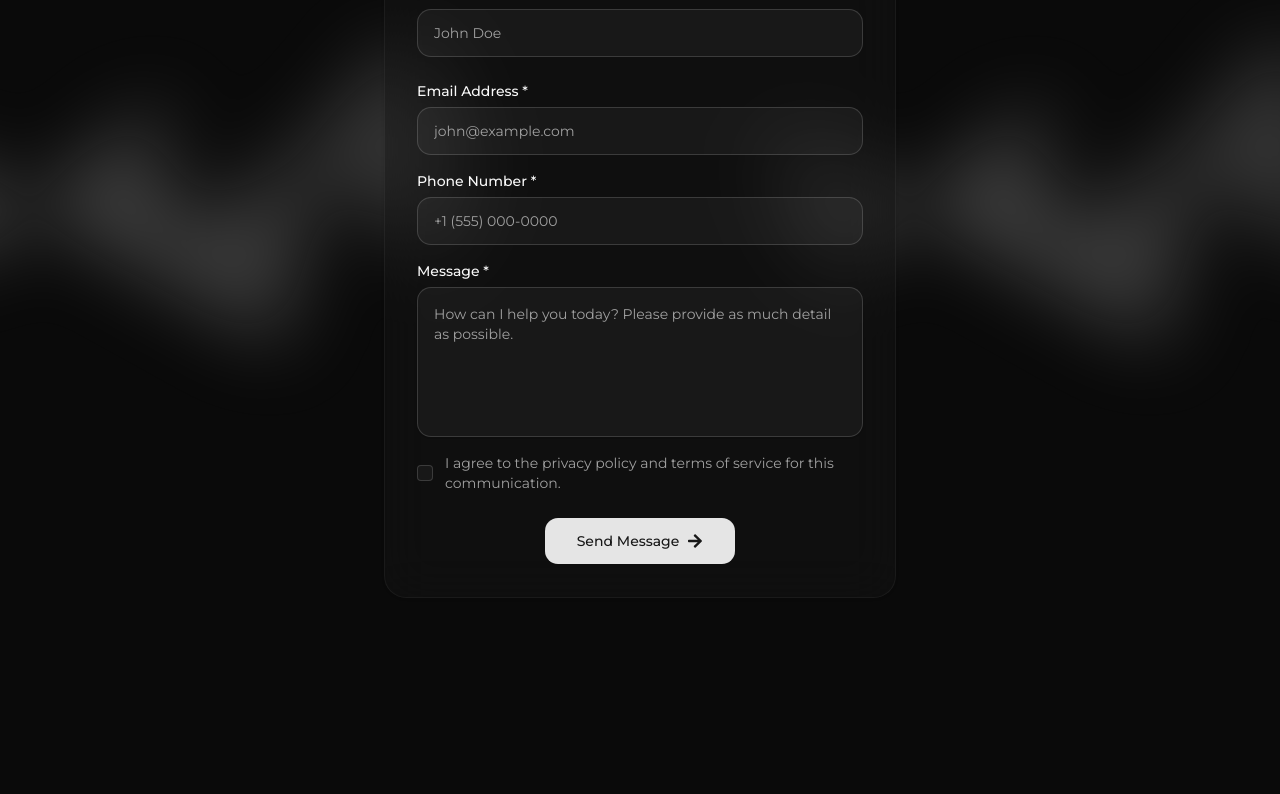
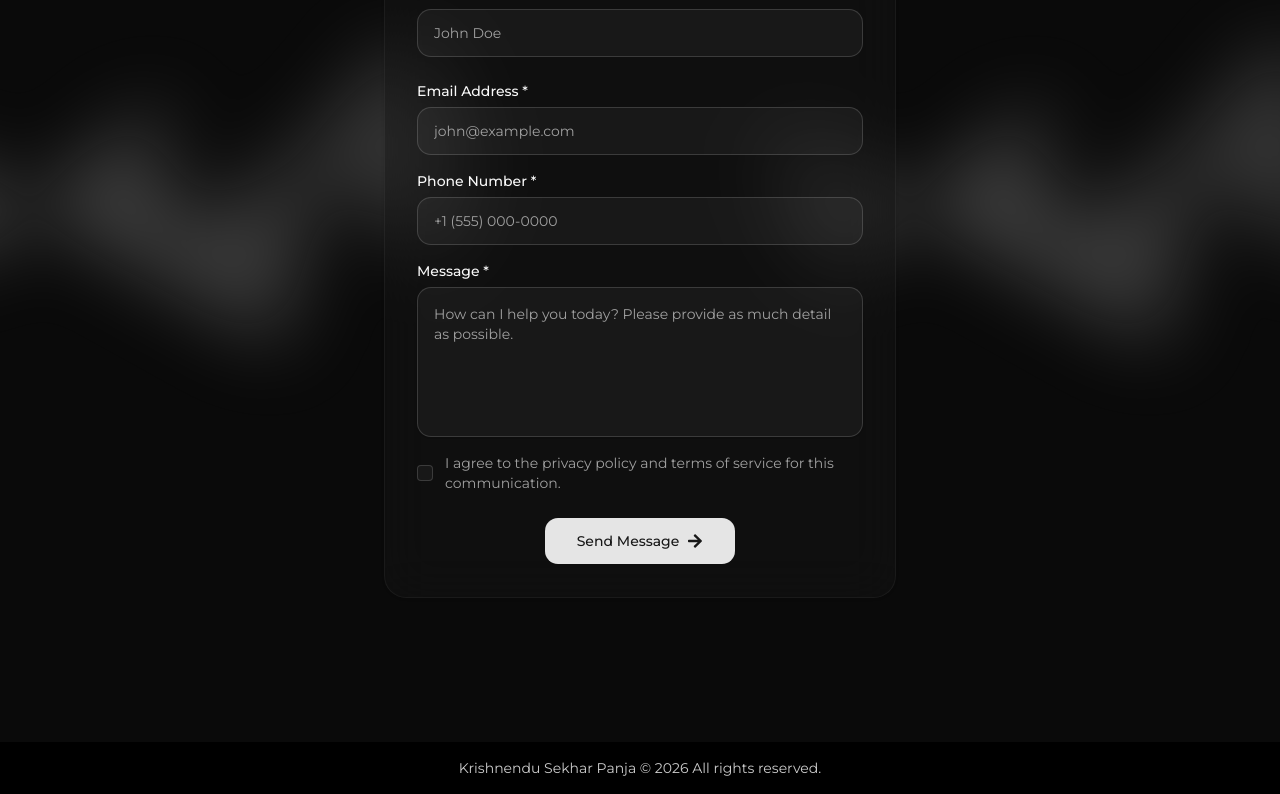
Before and after one commit to KRISH826/krishnendu-panja, a Next.js app in the folder frontend/: page / in a window 1280 px wide. Shown: the part 4626-5420 px from the top of the page. Before the commit the page ends 5288 px from the top, so only its background shows below. Built offline with nearby package versions, Linux system fonts and the light colour scheme; no server answers.

Commit message:
feat: initialize home page with modular sections and hero component layout

```diff
--- a/frontend/app/page.tsx
+++ b/frontend/app/page.tsx
@@ -4,6 +4,7 @@ import ContactUs from "@/components/ContactUs";
 import FeatureSection from "@/components/FeatureSection";
 import HeroSection from "@/components/HeroSection";
 import SkillSection from "@/components/Skills";
+import Footer from "@/components/footer";
 
 export default function Home() {
   return (
@@ -15,6 +16,7 @@ export default function Home() {
         <CareerSection />
         <FeatureSection />
         <ContactUs />
+        <Footer />
       </main>
     </>
   );
--- /dev/null
+++ b/frontend/components/footer.tsx
@@ -0,0 +1,15 @@
+import React from 'react'
+
+const Footer = () => {
+    return (
+        <footer className='py-4 bg-black'>
+            <div className="container">
+                <div className='footer_sec flex items-center justify-center'>
+                    <p className='sm:text-sm text-xs text-white/80'>Krishnendu Sekhar Panja © 2026 All rights reserved.</p>
+                </div>
+            </div>
+        </footer>
+    )
+}
+
+export default Footer
--- a/frontend/constants/HeroData.tsx
+++ b/frontend/constants/HeroData.tsx
@@ -50,7 +50,7 @@ export default function Hero3({
     primaryCtaLabel = 'View Work',
     primaryCtaHref = '#',
     secondaryCtaLabel = 'Start Journey',
-    secondaryCtaHref = '#',
+    secondaryCtaHref = '#about',
     bottomTagline = 'Transforming creative thinking\ninto impactful solutions that\ndrive real results.',
     scrollText = 'Scroll to Discover',
 }: Hero3Props) {
```
